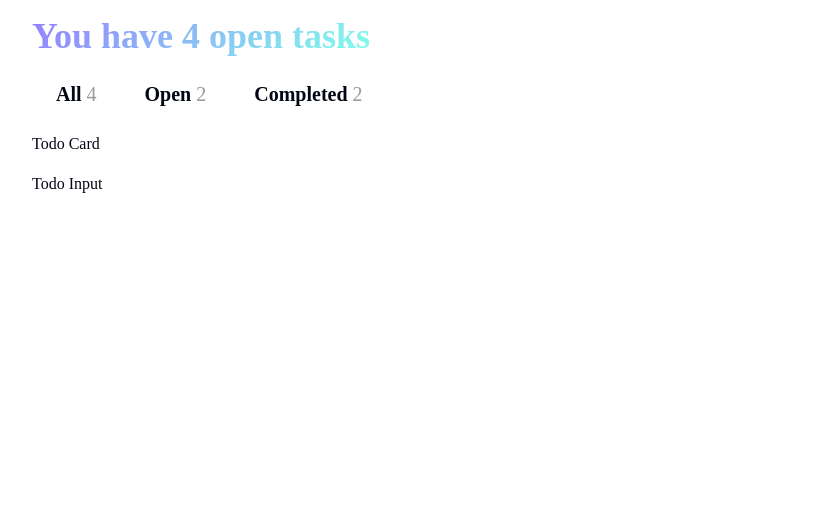
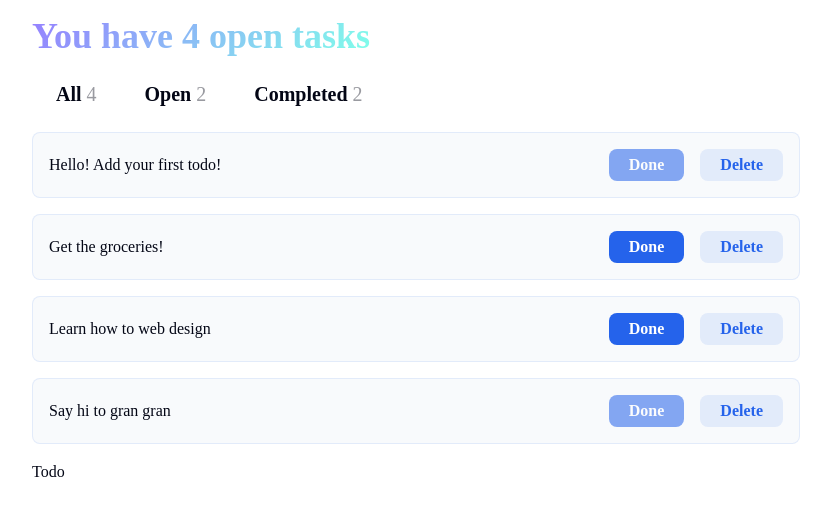
Before and after one commit to Sam-Waithaka/todo-app, a React (Vite) app: page / in a window 1280 px wide. Shown: the top 516 px of the page, without its empty margins (224-1055 px from the left). Built offline with nearby package versions, Linux system fonts and the light colour scheme; a web font is replaced by a local one.

Commit message:
Refactor TodoCard and TodoList components to accept todos as props and display tasks dynamically

```diff
--- a/src/components/TodoCard.jsx
+++ b/src/components/TodoCard.jsx
@@ -1,7 +1,17 @@
-export function TodoCard(){
+export function TodoCard(props){
+    const  {todo} = props
+
     return (
-        <div>
-            Todo Card
+        <div className="card todo-item">
+            <p>{todo.input}</p>
+            <div className="todo-buttons">
+                <button disabled={todo.complete}>
+                    <h6>Done</h6>
+                </button>
+                <button>
+                    <h6>Delete</h6>
+                </button>
+            </div>
         </div>
     )
 }
--- a/src/components/TodoInput.jsx
+++ b/src/components/TodoInput.jsx
@@ -1,7 +1,7 @@
 export function TodoInput(){
     return (
         <div>
-            Todo Input
+            Todo
         </div>
     )
 }
--- a/src/components/TodoList.jsx
+++ b/src/components/TodoList.jsx
@@ -1,9 +1,23 @@
 import {TodoCard} from './TodoCard'
 
-export function TodoList(){
+export function TodoList(props){
+    const {todos} = props
+    const tab = 'All'
+    const filterTodoList = tab === 'All' ?
+                            todos :
+                            tab === 'Completed' ?
+                                    todos.filter(val => val.complete) :
+                                    todos.filter(val => !val.complete)
+
     return (
-        <div>
-            <TodoCard />
-        </div>
+        <>
+            {filterTodoList.map((todo, todoIndex)=>{
+                return (
+                    <TodoCard
+                        key={todoIndex}
+                        todo={todo}/>
+                )
+            })}
+        </>
     )
 }
```
